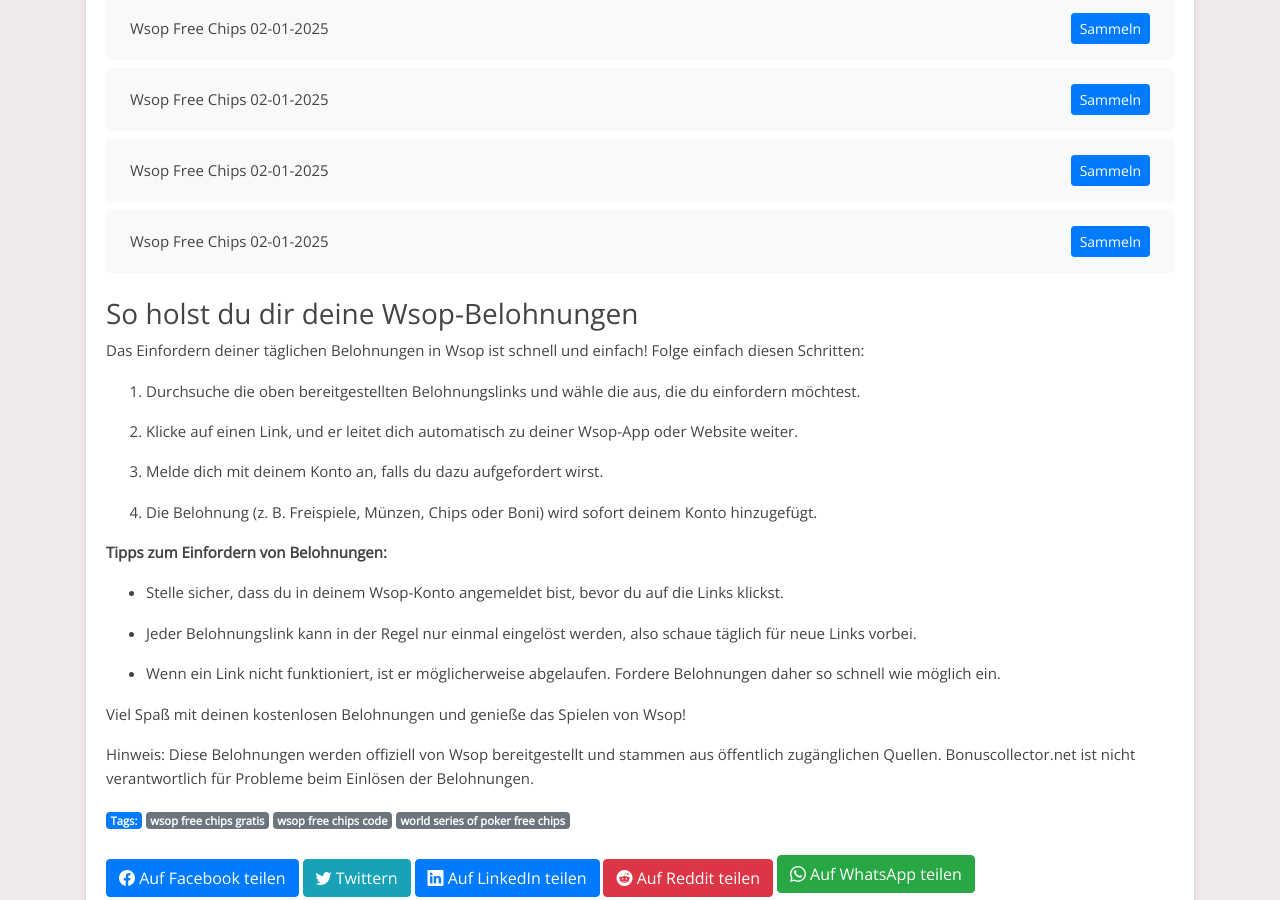
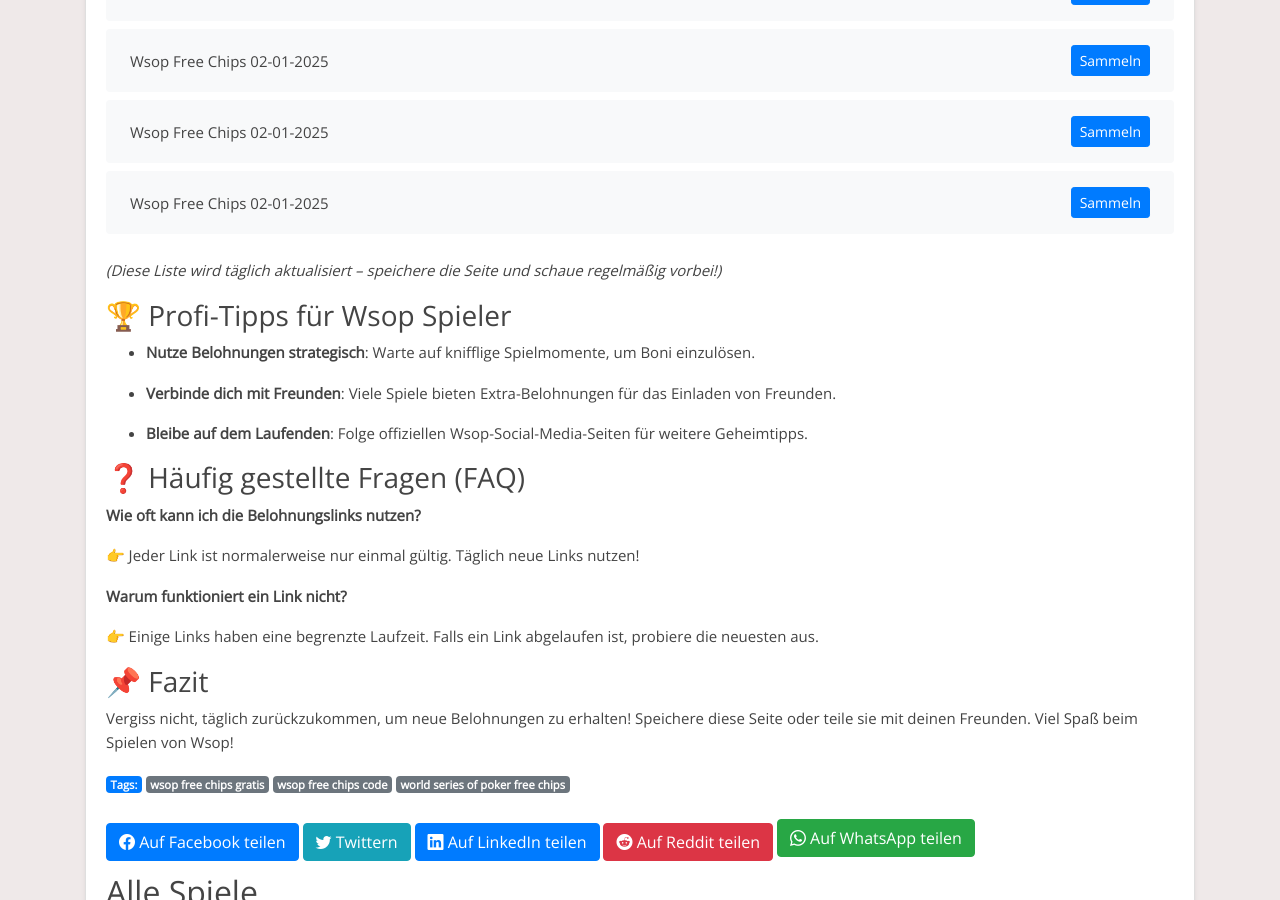
Before and after one commit to Prollad99/bs-de, a Jekyll site: the page built from _posts/2025-01-20-wsop.md, in a window 1280 px wide and 900 px high, scrolled down 7443 px. Built offline with Jekyll 4.4.1, drawn with Linux system fonts in a browser that asks for light colours; some of the changed text lies outside the part shown.

Commit message:
Aktualisiere wsop-Belohnungslinks, Inhalte und Änderungsdatum

```diff
--- a/_includes/wsop_footer.html
+++ b/_includes/wsop_footer.html
@@ -1,27 +1,31 @@
-### So holst du dir deine Wsop-Belohnungen
+*(Diese Liste wird täglich aktualisiert – speichere die Seite und schaue regelmäßig vorbei!)*
 
 
-Das Einfordern deiner täglichen Belohnungen in Wsop ist schnell und einfach! Folge einfach diesen Schritten:
 
-1. Durchsuche die oben bereitgestellten Belohnungslinks und wähle die aus, die du einfordern möchtest.
+### 🏆 Profi-Tipps für Wsop Spieler
 
-2. Klicke auf einen Link, und er leitet dich automatisch zu deiner Wsop-App oder Website weiter.
+- **Nutze Belohnungen strategisch**: Warte auf knifflige Spielmomente, um Boni einzulösen.
 
-3. Melde dich mit deinem Konto an, falls du dazu aufgefordert wirst.
+- **Verbinde dich mit Freunden**: Viele Spiele bieten Extra-Belohnungen für das Einladen von Freunden.
 
-4. Die Belohnung (z. B. Freispiele, Münzen, Chips oder Boni) wird sofort deinem Konto hinzugefügt.
+- **Bleibe auf dem Laufenden**: Folge offiziellen Wsop-Social-Media-Seiten für weitere Geheimtipps.
 
 
-**Tipps zum Einfordern von Belohnungen:**
 
-- Stelle sicher, dass du in deinem Wsop-Konto angemeldet bist, bevor du auf die Links klickst.
+### ❓ Häufig gestellte Fragen (FAQ)
 
-- Jeder Belohnungslink kann in der Regel nur einmal eingelöst werden, also schaue täglich für neue Links vorbei.
+**Wie oft kann ich die Belohnungslinks nutzen?**
 
-- Wenn ein Link nicht funktioniert, ist er möglicherweise abgelaufen. Fordere Belohnungen daher so schnell wie möglich ein.
+👉 Jeder Link ist normalerweise nur einmal gültig. Täglich neue Links nutzen!
 
 
-Viel Spaß mit deinen kostenlosen Belohnungen und genieße das Spielen von Wsop!
+
+**Warum funktioniert ein Link nicht?**
+
+👉 Einige Links haben eine begrenzte Laufzeit. Falls ein Link abgelaufen ist, probiere die neuesten aus.
 
 
-Hinweis: Diese Belohnungen werden offiziell von Wsop bereitgestellt und stammen aus öffentlich zugänglichen Quellen. Bonuscollector.net ist nicht verantwortlich für Probleme beim Einlösen der Belohnungen.
+
+### 📌 Fazit
+
+Vergiss nicht, täglich zurückzukommen, um neue Belohnungen zu erhalten! Speichere diese Seite oder teile sie mit deinen Freunden. Viel Spaß beim Spielen von Wsop!
--- a/_includes/wsop_post.html
+++ b/_includes/wsop_post.html
@@ -1,13 +1,13 @@
-Entdecke tägliche Wsop-Belohnungen!
+**Willkommen, Wsop-Fans!**
+
+Suchst du nach den neuesten Gratis-Belohnungen für Wsop? Dann bist du hier genau richtig! Wir aktualisieren täglich die besten Links für Freispiele, Münzen und andere Boni, damit du dein Spielerlebnis optimal genießen kannst.
 
 
-Bist du ein Fan von Wsop und möchtest dein Spielerlebnis verbessern? Du bist hier genau richtig! Diese Seite ist allen Wsop-Enthusiasten gewidmet, die täglich kostenlose Belohnungen einfordern möchten. Hier findest du die neuesten Links, um Freispiele, Münzen, Chips und andere spannende Boni zu sammeln, damit du das Spiel noch mehr genießen kannst.
+
+### Was ist Wsop und warum sind Belohnungen wichtig?
+
+Wsop ist ein beliebtes Spiel, das von Millionen gespielt wird. Mit täglichen Belohnungen kannst du länger spielen, schneller leveln und das Beste aus deinem Spielerlebnis herausholen.
 
 
-Wsop ist ein unterhaltsames Spiel, das von Millionen geliebt wird. Ob du höhere Level erreichen oder einfach nur den Nervenkitzel genießen möchtest – unsere täglichen Belohnungslinks halten dich im Spiel.
 
-
-Hinweis: Wsop ist eine kostenlose App, die ausschließlich zu Unterhaltungszwecken entwickelt wurde. Bonuscollector.net ist eine unabhängige Plattform und steht in keiner Verbindung zu den Entwicklern oder Eigentümern von Wsop.
-
-
-Schau täglich vorbei, um sicherzustellen, dass du keine Belohnung verpasst!
+### 🚀 Tägliche Belohnungslinks für Wsop
```
